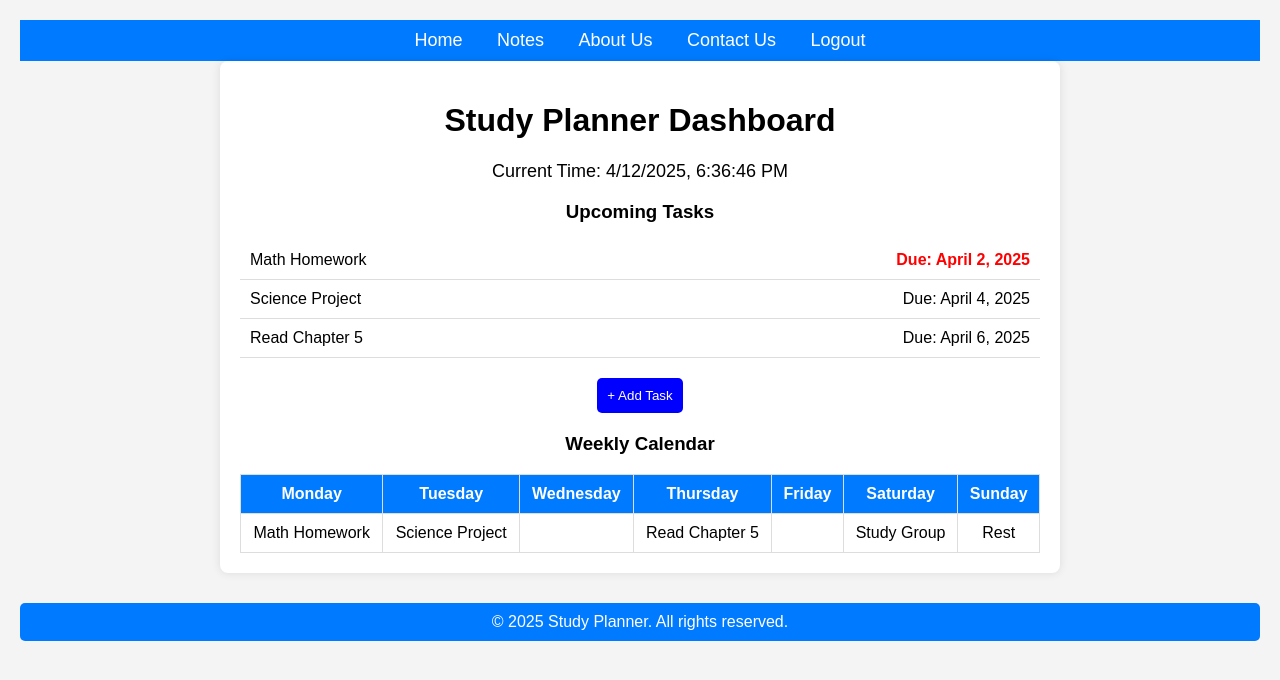
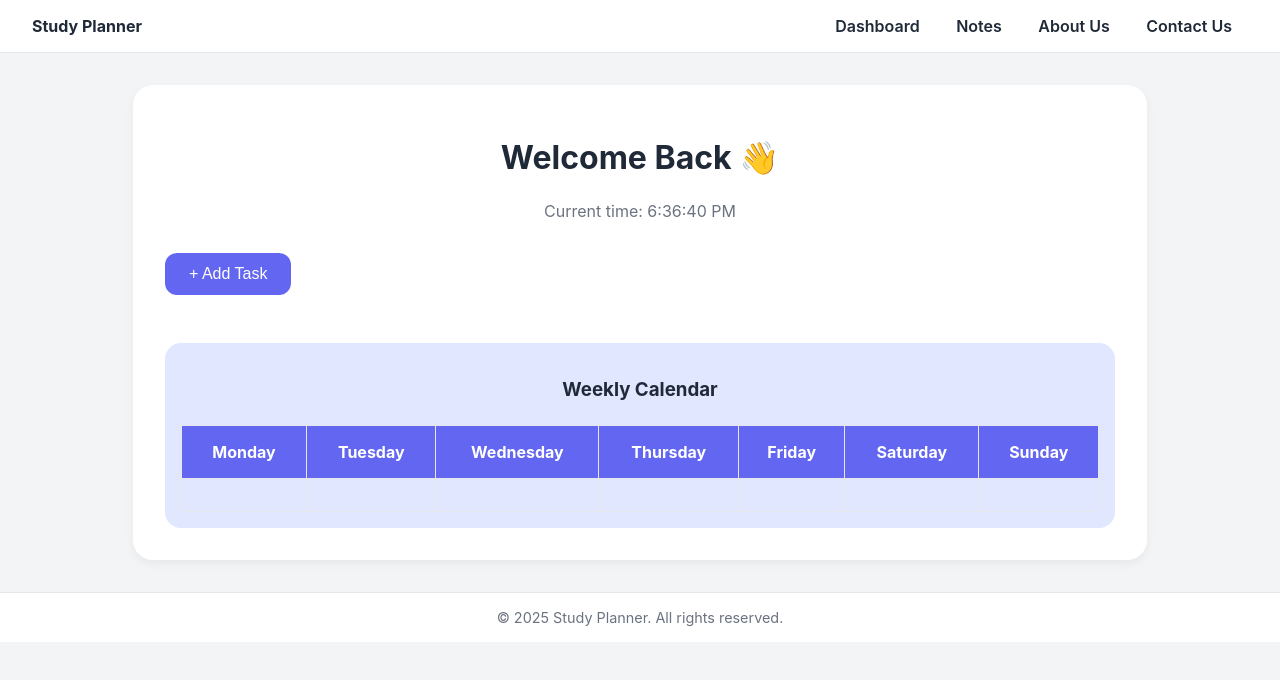
Before and after one commit to Nkosinathiz/student_planner-app, a Django app: page / in a window 1280 px wide. Shown: the top 680 px of the page. Run offline with Django 5.2, Linux system fonts and the light colour scheme; lists and menus that the app fills with data are empty.

Commit message:
Updates on Three pages.

```diff
--- a/student_app/templates/home.html
+++ b/student_app/templates/home.html
@@ -1,105 +1,210 @@
 <!DOCTYPE html>
 <html lang="en">
 <head>
-    <meta charset="UTF-8">
-    <meta name="viewport" content="width=device-width, initial-scale=1.0">
+  <meta charset="UTF-8" />
+  <meta name="viewport" content="width=device-width, initial-scale=1.0" />
   <title>Study Planner Dashboard</title>
+  <link rel="stylesheet" href="https://cdnjs.cloudflare.com/ajax/libs/font-awesome/6.5.0/css/all.min.css">
   <style>
-        body { font-family: Arial, sans-serif; margin: 20px; padding: 0; background-color: #f4f4f4; }
-        .container { max-width: 800px; margin: auto; background: white; padding: 20px; border-radius: 8px; box-shadow: 0 0 10px rgba(0, 0, 0, 0.1); text-align: center; }
-        h1 { text-align: center; }
-        .navbar { background: #007bff; padding: 10px; text-align: center; }
-        .navbar a { color: white; margin: 0 15px; text-decoration: none; font-size: 18px; }
-        .task-list { list-style: none; padding: 0; text-align: left; }
-        .task { padding: 10px; border-bottom: 1px solid #ddd; display: flex; justify-content: space-between; }
-        .urgent { color: red; font-weight: bold; }
-        .add-task { margin-top: 20px; }
-        button { padding: 10px; background: blue; color: white; border: none; border-radius: 5px; cursor: pointer; }
-        .calendar { margin-top: 20px; text-align: center; }
-        table { width: 100%; border-collapse: collapse; }
-        th, td { border: 1px solid #ddd; padding: 10px; text-align: center; }
-        th { background: #007bff; color: white; }
-        .current-time { text-align: center; margin-top: 20px; font-size: 18px; }
-        .task-form { display: none; margin: 20px auto; padding: 15px; background: #fff; border-radius: 5px; box-shadow: 0 0 10px rgba(0, 0, 0, 0.1); max-width: 400px; text-align: center; }
-        .task-form input { width: 90%; padding: 8px; margin: 5px 0; }
-        .diary { margin-top: 30px; padding: 15px; background: white; border-radius: 5px; box-shadow: 0 0 10px rgba(0, 0, 0, 0.1); }
-        .diary textarea { width: 100%; height: 100px; padding: 10px; }
-        .footer { margin-top: 30px; padding: 10px; background: #007bff; color: white; text-align: center; border-radius: 5px; }
-    </style>
-    <script>
-        function updateTime() {
-            const now = new Date();
-            document.getElementById("current-time").innerText = "Current Time: " + now.toLocaleString();
-        }
-        setInterval(updateTime, 1000);
-
-        function showTaskForm() {
-            document.getElementById("task-form").style.display = "block";
+    :root {
+      --accent: #6366f1;
+      --secondary: #ec4899;
+      --bg: #f3f4f6;
+      --card-bg: #ffffff;
+      --text: #1f2937;
+      --muted: #6b7280;
+      --border: #e5e7eb;
     }
 
-        function addTask() {
-            const taskName = document.getElementById("task-name").value.trim();
-            const taskDue = document.getElementById("task-due").value.trim();
-            const taskTime = document.getElementById("task-time").value;
-            const feedback = document.getElementById("task-feedback");
-
-            if (!taskName || !taskDue) {
-                feedback.textContent = "Please enter both task name and due date.";
-                feedback.style.display = "block";
-                setTimeout(() => { feedback.style.display = "none"; }, 3000);
-                return;
+    body {
+      margin: 0;
+      font-family: -apple-system, BlinkMacSystemFont, 'Segoe UI', Roboto, Oxygen;
+      background: #f3f4f6;
+      color: var(--text);
     }
 
-            const taskList = document.querySelector(".task-list");
-            const newTask = document.createElement("li");
-            newTask.classList.add("task");
-            newTask.innerHTML = `${taskName} <span>Due: ${taskDue}${taskTime ? " at " + taskTime : ""}</span>`;
-            taskList.appendChild(newTask);
+    .navbar {
+      background: var(--card-bg);
+      padding: 1rem 2rem;
+      display: flex;
+      justify-content: space-between;
+      align-items: center;
+      border-bottom: 1px solid var(--border);
+      position: sticky;
+      top: 0;
+      z-index: 10;
+    }
 
-            document.getElementById("task-form").style.display = "none";
-            document.getElementById("task-name").value = "";
-            document.getElementById("task-due").value = "";
-            document.getElementById("task-time").value = "";
+    .navbar a {
+      text-decoration: none;
+      color: var(--text);
+      margin: 0 1rem;
+      font-weight: 600;
     }
-    </script>
+
+    .navbar a:hover {
+      color: var(--accent);
+    }
+
+    .container {
+      max-width: 950px;
+      margin: 2rem auto;
+      background: var(--card-bg);
+      padding: 2rem;
+      border-radius: 20px;
+      box-shadow: 0 4px 10px rgba(0, 0, 0, 0.05);
+    }
+
+    h1, h3 {
+      text-align: center;
+      margin-bottom: 1.5rem;
+    }
+
+    .current-time {
+      text-align: center;
+      color: var(--muted);
+      margin-bottom: 2rem;
+    }
+
+    .task-list {
+      list-style: none;
+      padding: 0;
+    }
+
+    .task {
+      background-color: #fef9ff;
+      border: 1px solid var(--border);
+      border-left: 6px solid var(--accent);
+      border-radius: 12px;
+      padding: 1rem;
+      margin-bottom: 1rem;
+      display: flex;
+      justify-content: space-between;
+      transition: background-color 0.3s, transform 0.3s;
+    }
+
+    .task:hover {
+      background-color: #e0e7ff;
+      transform: scale(1.02);
+    }
+
+    .urgent {
+      color: #ef4444;
+      font-weight: bold;
+    }
+
+    .add-task button {
+      background: var(--accent);
+      color: white;
+      border: none;
+      border-radius: 12px;
+      padding: 0.75rem 1.5rem;
+      font-size: 1rem;
+      cursor: pointer;
+    }
+
+    .add-task button:hover {
+      background: #4338ca;
+    }
+
+    .task-form {
+      display: none;
+      margin-top: 2rem;
+      padding: 1.5rem;
+      border-radius: 12px;
+      background: #f3f4f6;
+      border: 1px solid var(--border);
+    }
+
+    .task-form input {
+      width: 90%;
+      padding: 0.75rem;
+      margin-bottom: 1rem;
+      border: 1px solid var(--border);
+      border-radius: 10px;
+      font-size: 1rem;
+    }
+
+    .task-form button {
+      background: var(--secondary);
+      color: white;
+      border: none;
+      border-radius: 10px;
+      padding: 0.75rem 1.5rem;
+      font-size: 1rem;
+      cursor: pointer;
+    }
+
+    .task-form button:hover {
+      background: #db2777;
+    }
+
+    .calendar {
+      margin-top: 3rem;
+      background-color: #e0e7ff;
+      border-radius: 16px;
+      padding: 1rem;
+    }
+
+    table {
+      width: 100%;
+      border-collapse: collapse;
+    }
+
+    th, td {
+      border: 1px solid var(--border);
+      padding: 1rem;
+      text-align: center;
+    }
+
+    th {
+      background: var(--accent);
+      color: white;
+    }
+
+    .footer {
+      text-align: center;
+      padding: 1rem;
+      background: var(--card-bg);
+      color: var(--muted);
+      font-size: 0.9rem;
+      margin-top: 2rem;
+      border-top: 1px solid var(--border);
+    }
+  </style>
 </head>
 <body onload="updateTime()">
   <div class="navbar">
-        <a href="{% url 'home' %}">Home</a>
+    <div><strong>Study Planner</strong></div>
+    <div>
+      <a href="#">Dashboard</a>
       <a href="{% url 'notes' %}">Notes</a>
       <a href="{% url 'about' %}">About Us</a>
-        <a href="contact.html">Contact Us</a>
-        <a href="contact.html">Logout</a>
+      <a href="#">Contact Us</a>
     </div>
+  </div>
+
   <div class="container">
-        <h1>Study Planner Dashboard</h1>
-        <div class="current-time" id="current-time"></div>
-        <h3>Upcoming Tasks</h3>
-        <ul class="task-list">
-            <li class="task">Math Homework <span class="urgent">Due: April 2, 2025</span></li>
-            <li class="task">Science Project <span>Due: April 4, 2025</span></li>
-            <li class="task">Read Chapter 5 <span>Due: April 6, 2025</span></li>
-        </ul>
+    <h1>Welcome Back 👋</h1>
+    <div class="current-time" id="time"></div>
+
     <div class="add-task">
-            <button onclick="showTaskForm()">+ Add Task</button>
+      <button onclick="document.querySelector('.task-form').style.display='block'">+ Add Task</button>
     </div>
-        <div class="task-form" id="task-form">
-            <h3>Add New Task</h3>
-            <label for="task-name">Task Name:</label>
-            <input type="text" id="task-name">
-            <br>
-            <label for="task-due">Due Date:</label>
-            <input type="date" id="task-due">
-            <br>
-            <label for="task-time">Due Time (Optional):</label>
-            <input type="time" id="task-time">
-            <br>
-            <div id="task-feedback" style="color: red; font-size: 14px; display: none; margin-top: 5px;"></div>
-            <button onclick="addTask()">Add</button>
+
+    <div class="task-form">
+      <input type="text" id="taskInput" placeholder="Enter your task" />
+      <input type="date" id="taskDate" />
+      <input type="time" id="taskTime" />
+      <button onclick="addTask()">Save Task</button>
     </div>
+
+    <ul class="task-list" id="taskList"></ul>
+
     <div class="calendar">
       <h3>Weekly Calendar</h3>
       <table>
+        <thead>
           <tr>
             <th>Monday</th>
             <th>Tuesday</th>
@@ -109,20 +214,65 @@
             <th>Saturday</th>
             <th>Sunday</th>
           </tr>
+        </thead>
+        <tbody>
           <tr>
-                    <td>Math Homework</td>
-                    <td>Science Project</td>
-                    <td></td>
-                    <td>Read Chapter 5</td>
-                    <td></td>
-                    <td>Study Group</td>
-                    <td>Rest</td>
+            <td id="Mon"></td>
+            <td id="Tue"></td>
+            <td id="Wed"></td>
+            <td id="Thu"></td>
+            <td id="Fri"></td>
+            <td id="Sat"></td>
+            <td id="Sun"></td>
           </tr>
+        </tbody>
       </table>
     </div>
   </div>
+
   <div class="footer">
     &copy; 2025 Study Planner. All rights reserved.
   </div>
+
+  <script>
+    function updateTime() {
+      const now = new Date();
+      document.getElementById("time").textContent = `Current time: ${now.toLocaleTimeString()}`;
+    }
+
+    function addTask() {
+      const input = document.getElementById("taskInput");
+      const date = document.getElementById("taskDate");
+      const time = document.getElementById("taskTime");
+
+      if (!input.value.trim()) {
+        alert("Please enter a task name.");
+        return;
+      }
+
+      if (!date.value) {
+        alert("Please select a due date.");
+        return;
+      }
+
+      const taskItem = document.createElement("li");
+      taskItem.className = "task";
+      taskItem.innerHTML = `
+        <span>${input.value}</span>
+        <span class="urgent">${date.value}${time.value ? ' @ ' + time.value : ''}</span>
+      `;
+      document.getElementById("taskList").appendChild(taskItem);
+
+      const dayOfWeek = new Date(date.value).toLocaleDateString("en-US", { weekday: 'short' });
+      const cellId = dayOfWeek.slice(0, 3);
+      const cell = document.getElementById(cellId);
+      if (cell) cell.innerHTML += `<div>${input.value}${time.value ? ' @ ' + time.value : ''}</div>`;
+
+      input.value = "";
+      date.value = "";
+      time.value = "";
+      document.querySelector('.task-form').style.display = 'none';
+    }
+  </script>
 </body>
 </html>
```
Also changed, not shown: student_app/templates/about.html (+87 -16 lines), student_app/templates/notes.html (+143 -23 lines). Lines whose indentation alone changed are shown as unchanged.
